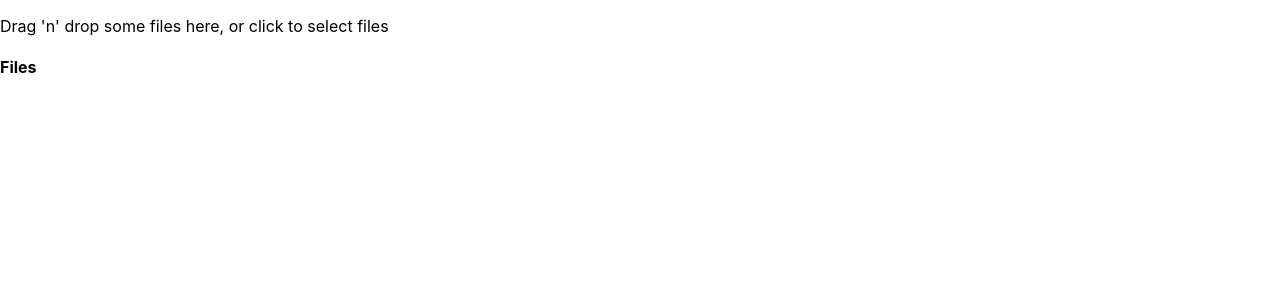
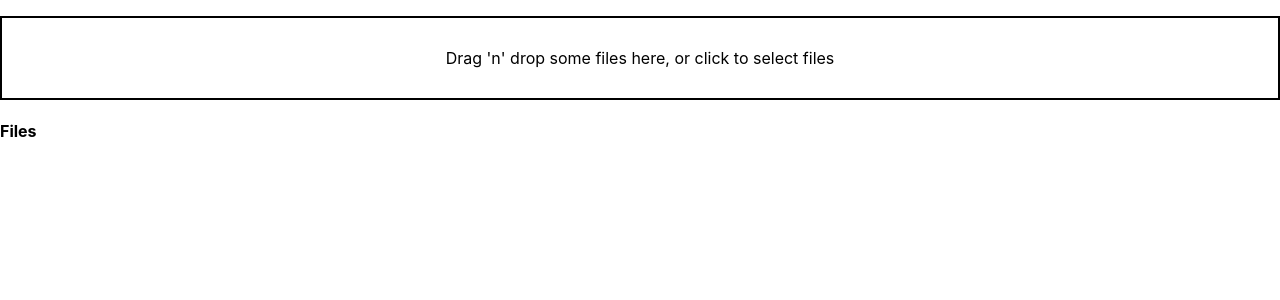
Before and after one commit to harshit3/makeathon_document_zoning, a React (Create React App) app: page / in a window 1280 px wide. Shown: the top 300 px of the page. Built offline with nearby package versions, Linux system fonts and the light colour scheme.

Commit message:
navigation from upload to loading page

```diff
--- a/src/FileUploader/FileUploader.jsx
+++ b/src/FileUploader/FileUploader.jsx
@@ -1,30 +1,66 @@
-import React, { useCallback } from 'react';
+import React, { useState, useEffect } from 'react';
 import './css/FileUploader.css';
 import { useDropzone } from 'react-dropzone';
 import axios from 'axios';
-import { convertToBase64 } from '../util/utilFunctions';
 
-export default function FileUploader() {
+export default function FileUploader(props) {
 
-    const onDrop = useCallback(acceptedFiles => {
+    const [rawBase64, setRawBase64] = useState('');
+
+    const { handleChange } = props;
+
+    const convertToBase64 = (selectedFile) => {
+        //Read File
+        //Check File is not Empty
+        if (selectedFile.length > 0) {
+            // Select the very first file from list
+            let fileToLoad = selectedFile[0];
+            // FileReader function for read the file.
+            let fileReader = new FileReader();
+            let base64;
+            // Onload of file read the file content
+            fileReader.onload = function (fileLoadedEvent) {
+                base64 = fileLoadedEvent.target.result;
+                setRawBase64(base64);
+            };
+            // Convert data to base64
+            fileReader.readAsDataURL(fileToLoad);
+        }
+        return {};
+    }
+
+    const onDrop = (acceptedFiles) => {
         // Do something with the files
-        let files = convertToBase64(acceptedFiles)
+        convertToBase64(acceptedFiles);
         // const req = axios.post('/upload')
         // acceptedFiles.forEach(file => {
         //     req.attach(file.name, file)
         // })
         // //req.end(callback)
-    }, [])
+    }
     const { acceptedFiles, getRootProps, getInputProps, isDragActive } = useDropzone({
         onDrop,
         accept: 'image/jpeg, image/png, application/pdf'
-    })
+    });
 
     const files = acceptedFiles.map(file => (
         <li key={file.path}>
             {file.path} - {file.size} bytes
         </li>
     ));
+
+    useEffect(() => {
+        if (rawBase64) {
+            const loaderTriggerFlag = 2;
+            const base64_arr = (rawBase64).split(';');
+            handleChange(loaderTriggerFlag,
+                {
+                    fileBase64: base64_arr[1].split(',')[1],
+                    type: base64_arr[0].split(':')[1]
+                });
+        }
+
+    }, [rawBase64, handleChange]);
 
     return (
         <div className="uploader-container">
@@ -33,7 +69,7 @@ export default function FileUploader() {
                 {
                     isDragActive ?
                         <p>Drop the files here ...</p> :
-                        <p>Drag 'n' drop some files here, or click to select files</p>
+                        <p className="uploader">Drag 'n' drop some files here, or click to select files</p>
                 }
             </div>
             <aside>
--- a/src/FileUploader/css/FileUploader.css
+++ b/src/FileUploader/css/FileUploader.css
@@ -1,9 +1,14 @@
 .uploader-container{
-    /* min-width:100vw;
+    min-height:100vh;
+}
+
+.uploader{
+    height:10vh;
     display:flex;
     justify-content: center;
-    align-items:center;
-     */
+    align-items: center;
+    flex-direction: column;
+    border:2px solid black;
 }
 
 /* #upload-file{
--- a/src/util/utilFunctions.js
+++ b/src/util/utilFunctions.js
@@ -11,10 +11,12 @@ export const convertToBase64 = (selectedFile) => {
         fileReader.onload = function (fileLoadedEvent) {
             base64 = fileLoadedEvent.target.result;
             // Print data in console
+            console.log(base64)
         };
         // Convert data to base64
         fileReader.readAsDataURL(fileToLoad);
-        return fileReader;
+        console.log(base64)
+        return base64;
     }
     return {};
 }
```
